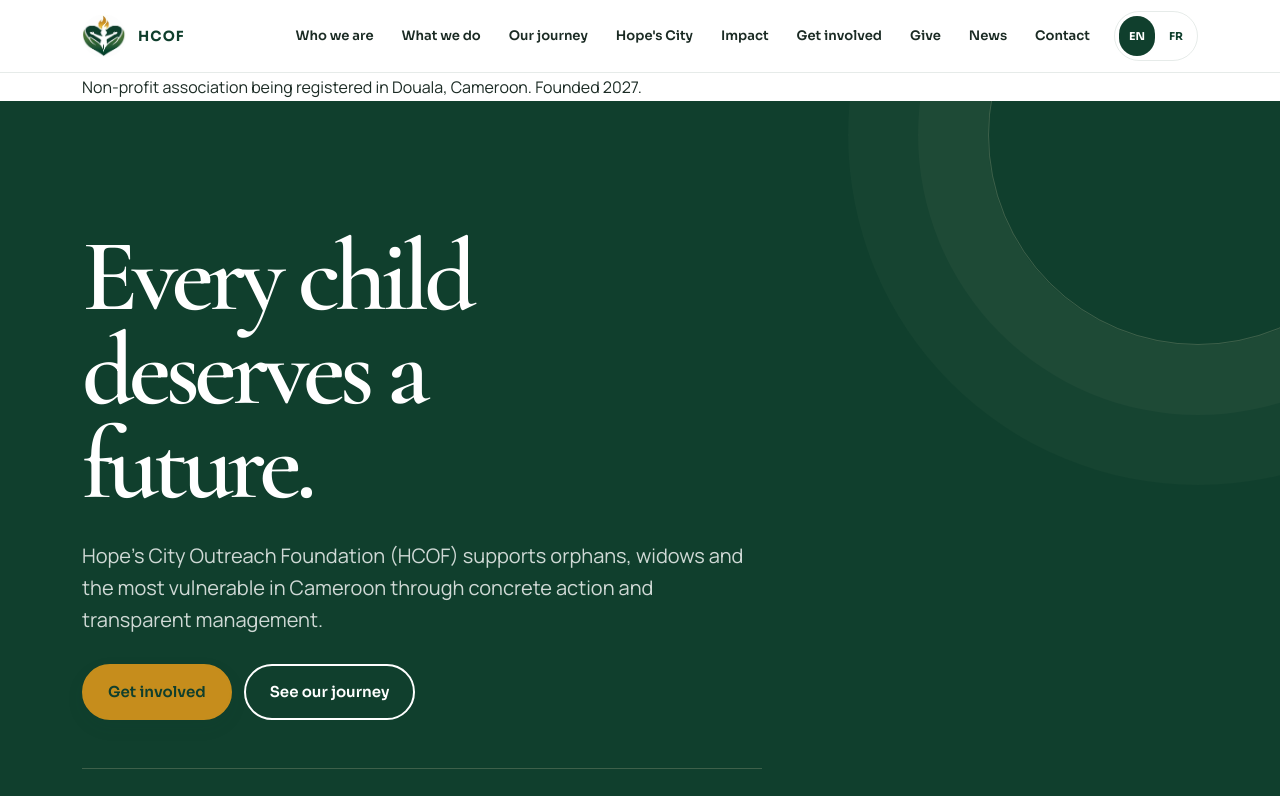
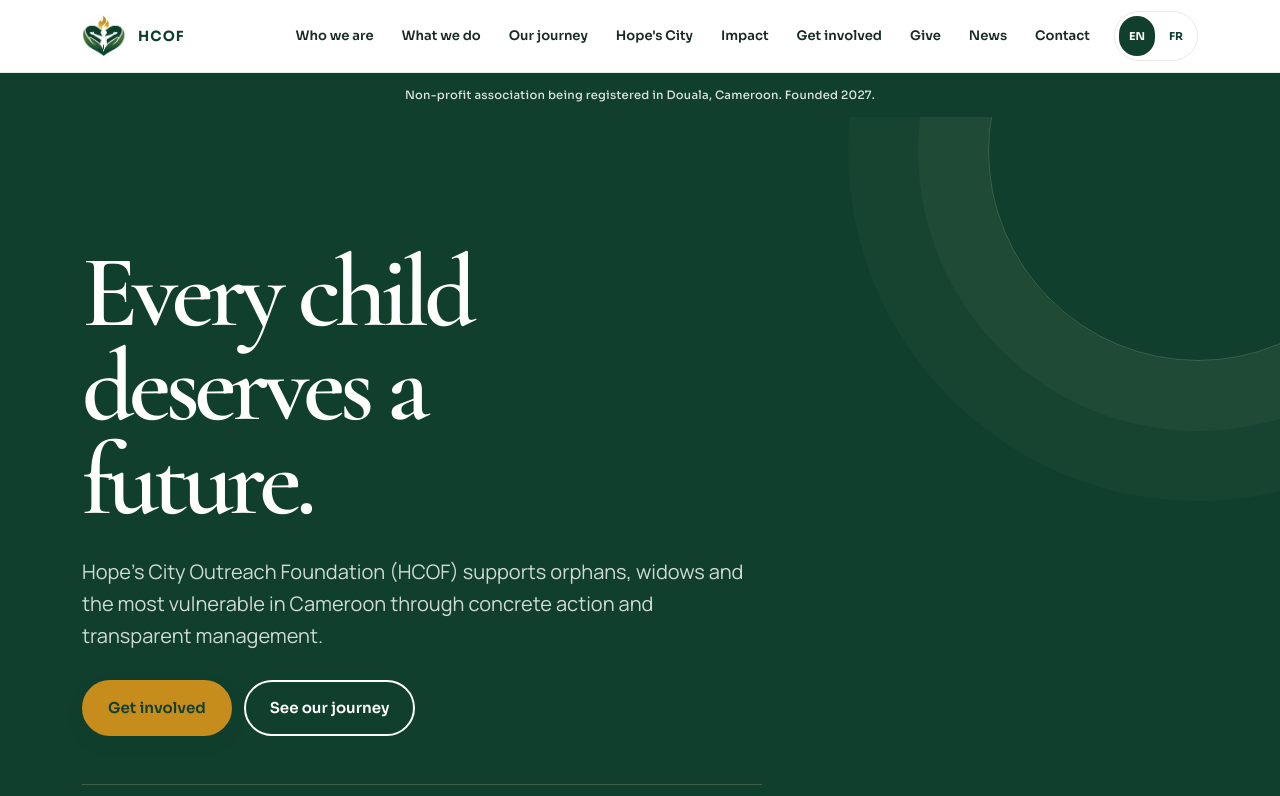
Before and after one commit to ruthel/hcof, a Next.js app: page / in a window 1280 px wide. Shown: the top 796 px of the page. Built offline with nearby package versions, Linux system fonts and the light colour scheme.

Commit message:
Migrate site chrome to Tailwind

```diff
--- a/components/SiteChrome.jsx
+++ b/components/SiteChrome.jsx
@@ -10,12 +10,18 @@ export default function SiteChrome({ children }) {
 
   return (
     <>
-      <a className="skip" href="#main">{intl.formatMessage({ id: "skip" })}</a>
+      <a className="skip" href="#main">
+        {intl.formatMessage({ id: "skip" })}
+      </a>
+
       <Navbar />
-      <div className="status">
+
+      <div className="bg-hcof-ink py-2 text-center font-ui text-[0.72rem] font-medium tracking-[0.02em] text-white/85">
         <Container>{intl.formatMessage({ id: "status" })}</Container>
       </div>
+
       {children}
+
       <Footer />
     </>
   );
```
